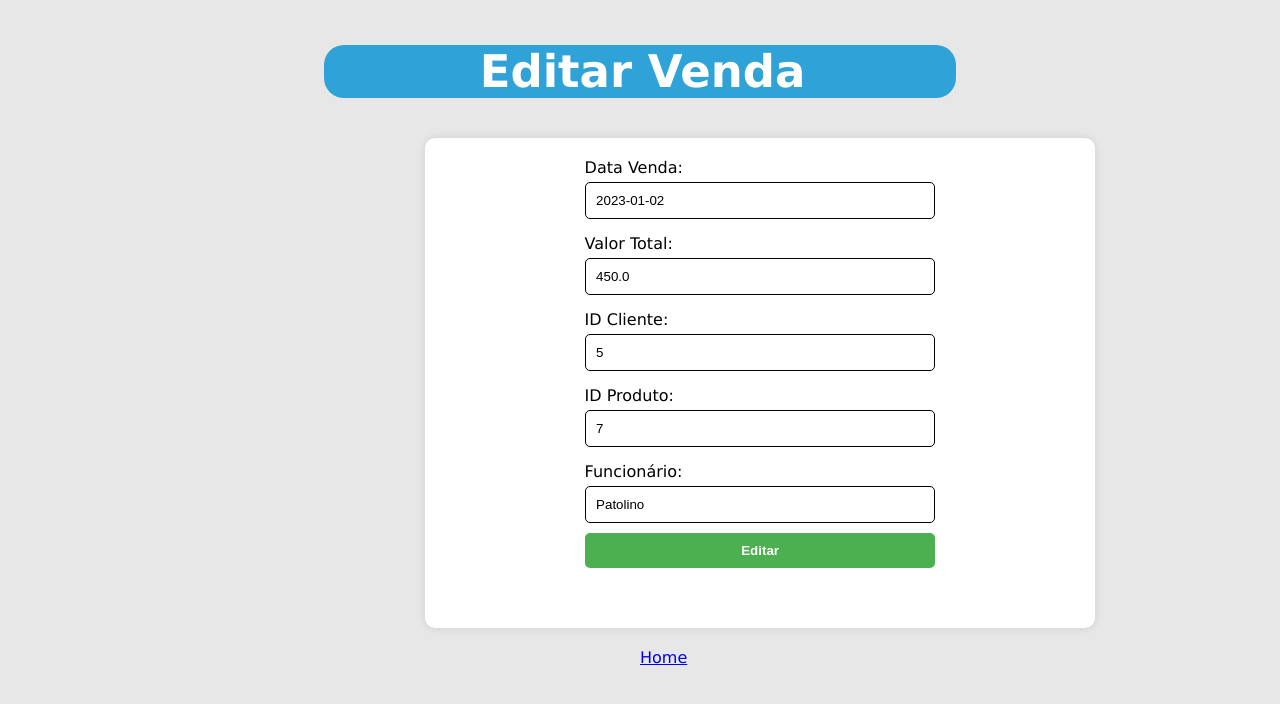
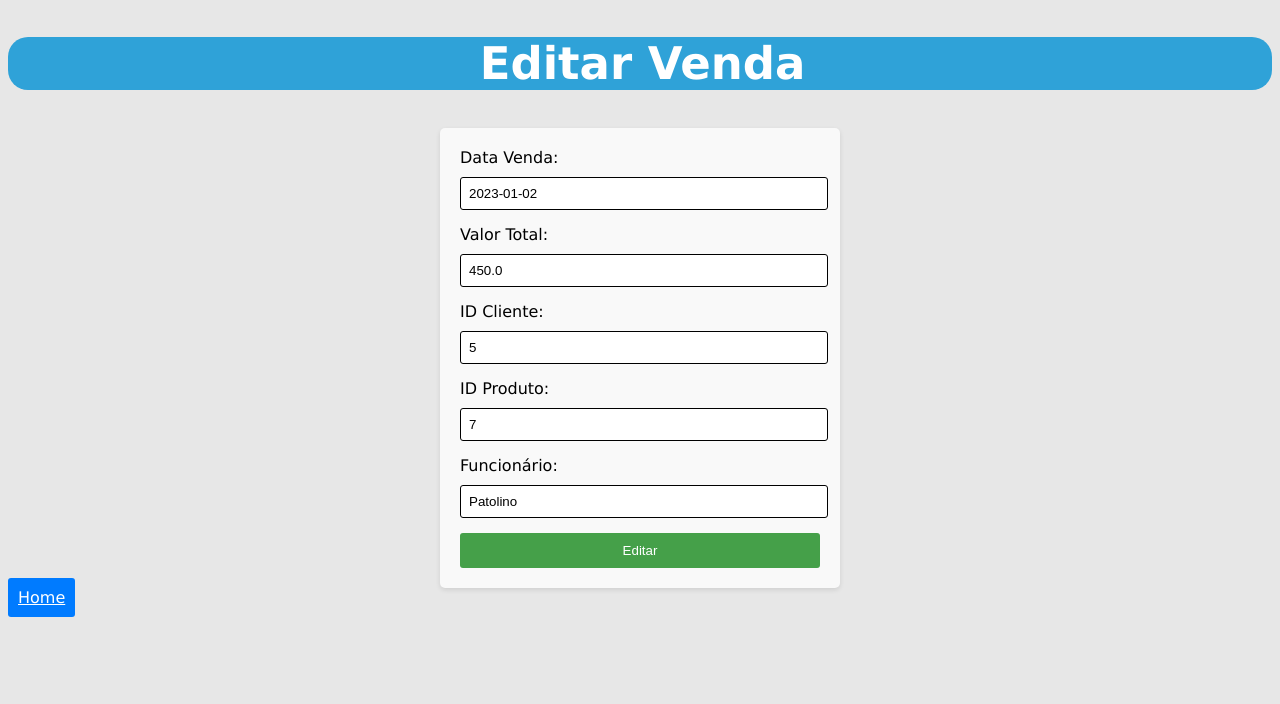
Before and after one commit to valdomg/BDII-SQLITE3-IFPI, a Flask app: page /editarVenda/1 in a window 1280 px wide. Shown: the top 704 px of the page. Run offline with Flask 3, Linux system fonts and the light colour scheme; data comes from the database, SQL or seed files in the repository.

Commit message:
Melhoramento visual

```diff
--- a/static/css/style.css
+++ b/static/css/style.css
@@ -163,85 +163,80 @@ td:nth-child(7){
 /*--------------------------------------------------------------*/
 
 
-.title-page{
-    display: inline-block;
-    width: 30%;
+
+.title-page {
     text-align: center;
-    margin-left: 36%;
-    margin-bottom: 0px;
+    margin-bottom: 20px;
 }
 
-.button-home {
-    margin-top: 5px;
-    position: absolute;
-    left: 50%;
 
-    align-items: center;
-    text-align: center;
+.form-div {
+    max-width: 400px;
+    margin: 0 auto;
 }
 
+
 .form-page {
-    align-items: center;
-    text-align: center;
-    width: 650px;
-    height: 470px;
-    margin-top: 2px;
-    padding: 10px;
-    border-radius: 10px;
-    margin-bottom: 15px;
-    box-shadow: 0px 0px 10px rgba(0, 0, 0, 0.1); /* Adicionando a sombra */
-    background-color: #ffffff;
-    margin-left: 33%;
-
+    text-align: left;
+    background-color: #f9f9f9;
+    padding: 20px;
+    border-radius: 5px;
+    box-shadow: 0 2px 5px rgba(0, 0, 0, 0.1);
 }
 
-.form-page h1 {
 
-    margin-top: 0px;
+.form-page label {
+    display: block;
     margin-bottom: 10px;
 }
 
-.form-page label {
-    margin-top: 10px;
-    margin-left: 23%;
-    display: flex;
-    margin-bottom: 5px;
-}
 
 .form-page input[type="text"],
 .form-page input[type="tel"] {
-    width: calc(100% - 300px);
-    padding: 10px;
-    margin-bottom: 5px;
-    box-sizing: border-box;
-    border: 1px solid;
-    border-radius: 5px;
-
+    width: calc(100% - 10px);
+    padding: 8px;
+    margin-bottom: 15px;
+    border: 1px solid #000000;
+    border-radius: 3px;
 }
 
 .form-page input[type="number"] {
-    width: calc(100% - 300px);
-    padding: 10px;
-    margin-bottom: 5px;
-    box-sizing: border-box;
-    border: 1px solid;
-    border-radius: 5px;
-
+    width: calc(100% - 10px);
+    padding: 8px;
+    margin-bottom: 15px;
+    border: 1px solid #000000;
+    border-radius: 3px;
 }
 
+
 .form-page input[type="submit"] {
-    font-weight: bold;
-    margin-top: 5px;
-    width: calc(100% - 300px);
+    width: 100%;
     padding: 10px;
-    background-color: #4CAF50;
-    color: white;
+    background-color: #45a049;
+    color: #fff;
     border: none;
-    border-radius: 5px;
-
+    border-radius: 3px;
     cursor: pointer;
+    transition: background-color 0.3s ease;
 }
 
 .form-page input[type="submit"]:hover {
-    background-color: #45a049;
+    background-color: #0056b3;
 }
+
+/* Estilo para o botão abaixo do formulário */
+.button-home {
+    width: 100%;
+    padding: 10px;
+    background-color: #007bff;
+    color: #fff;
+    border: none;
+    border-radius: 3px;
+    cursor: pointer;
+    transition: background-color 0.3s ease;
+    margin-top: 10px; /* Adiciona espaço entre o botão e o formulário */
+}
+
+.button-home:hover {
+    background-color: #0056b3;
+}
--- a/templates/editarProduto.html
+++ b/templates/editarProduto.html
@@ -8,7 +8,9 @@
 </head>
 <body>
 
-    <div class="title"><h2>Editar Produto</h2></div>
+    <div class="title-page"><h2>Editar Produto</h2></div>
+
+    <div class="form-div">
 
         <form method="post" action="/editarProduto/{{produto[0]}}" class="form-page">
 
@@ -33,6 +35,8 @@
 
         </form>
 
+    </div>
+
     <a class="button-home" href="{{url_for('home' ) }}">Home</a>
 </body>
 </html>
--- a/templates/editarVenda.html
+++ b/templates/editarVenda.html
@@ -8,7 +8,9 @@
 </head>
 <body>
 
-    <div class="title"><h2>Editar Venda</h2></div>
+    <div class="title-page"><h2>Editar Venda</h2></div>
+
+    <div class="form-div">
 
         <form method="post" action="/editarVenda/{{venda[0]}}" class="form-page">
 
@@ -30,6 +32,10 @@
             <input type="submit" value="Editar"><br>
 
         </form>
-        <a class="button-home" href="{{url_for('home' ) }}">Home</a>
+
+
+
+    </div>
+    <a class="button-home" href="{{url_for('home' ) }}" >Home</a>
 </body>
 </html>
```
Also changed, not shown: templates/editarCliente.html (+4 -4 lines). Lines whose indentation alone changed are shown as unchanged.
